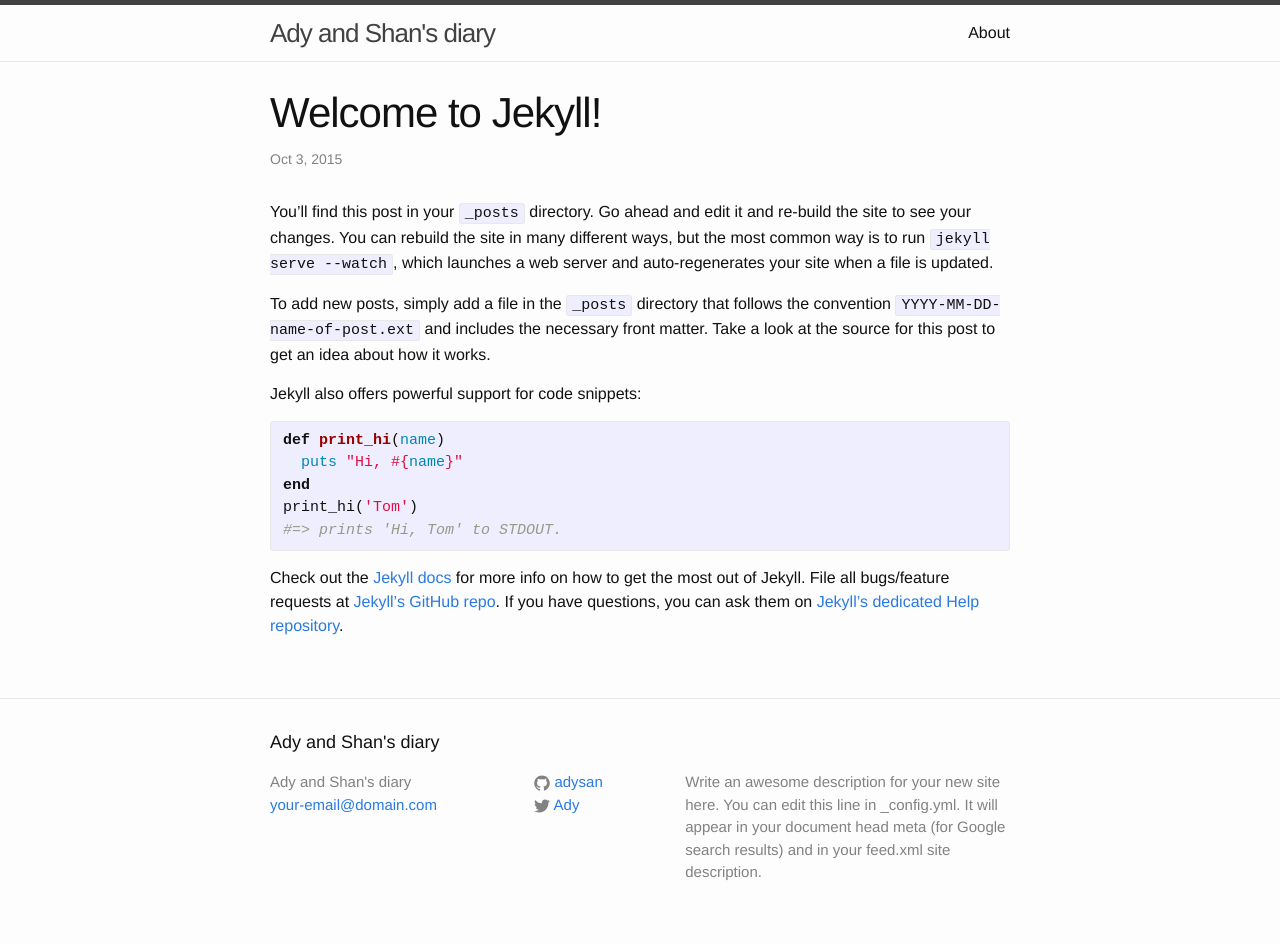
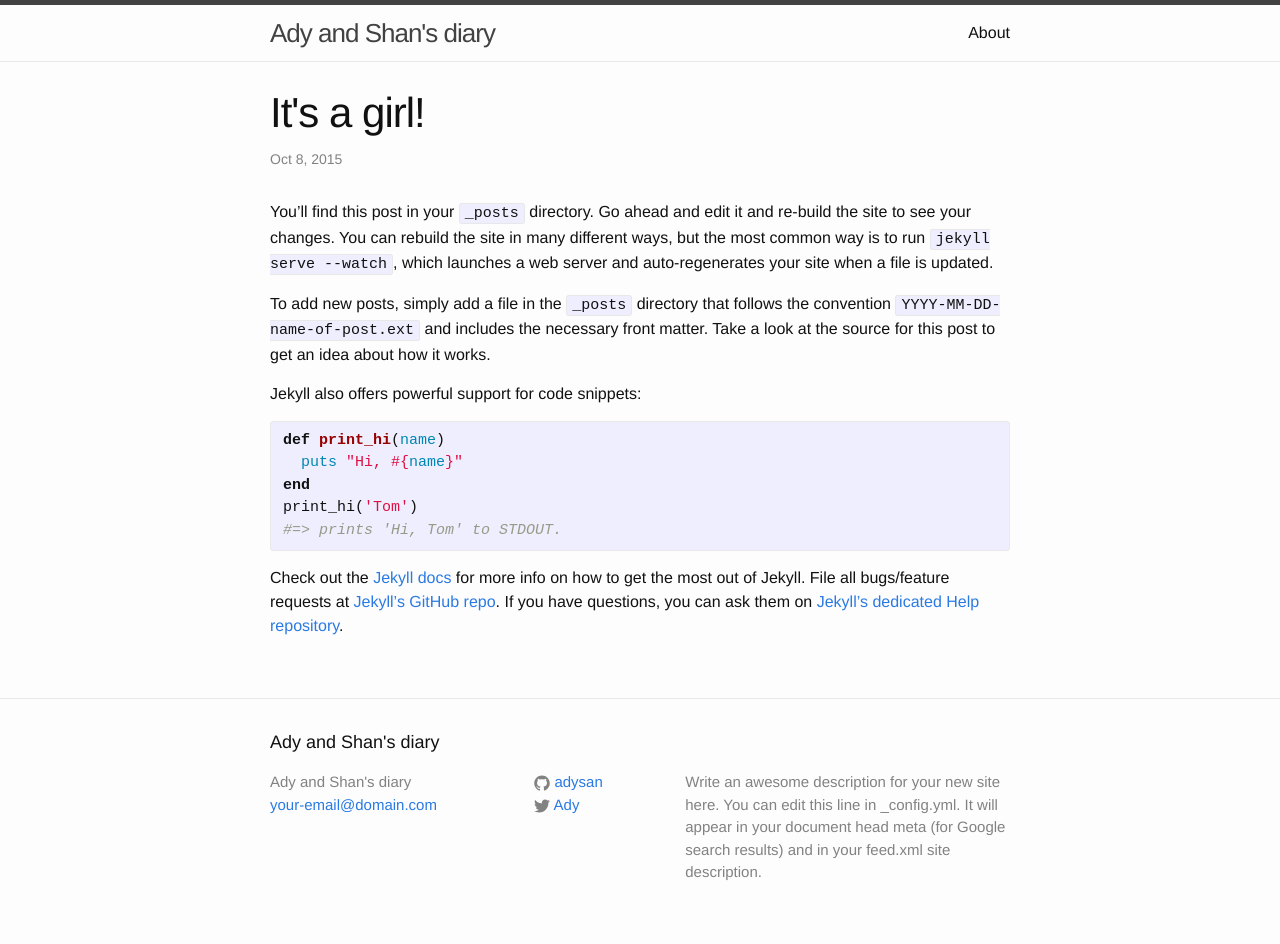
Before and after one commit to AdySan/AdyShan.com, a Jekyll site: the page built from _posts/2015-10-08-its-a-girl.markdown, in a window 1280 px wide. Built offline with Jekyll 4.4.1, drawn with Linux system fonts in a browser that asks for light colours.

Commit message:
correction to title

```diff
--- a/_posts/2015-10-08-its-a-girl.markdown
+++ b/_posts/2015-10-08-its-a-girl.markdown
@@ -1,7 +1,7 @@
 ---
 layout: post
-title:  "Welcome to Jekyll!"
-date:   2015-10-03 17:48:42
+title:  "It's a girl!"
+date:   2015-10-08 23:00:00
 categories: jekyll update
 ---
 You’ll find this post in your `_posts` directory. Go ahead and edit it and re-build the site to see your changes. You can rebuild the site in many different ways, but the most common way is to run `jekyll serve --watch`, which launches a web server and auto-regenerates your site when a file is updated.
```
